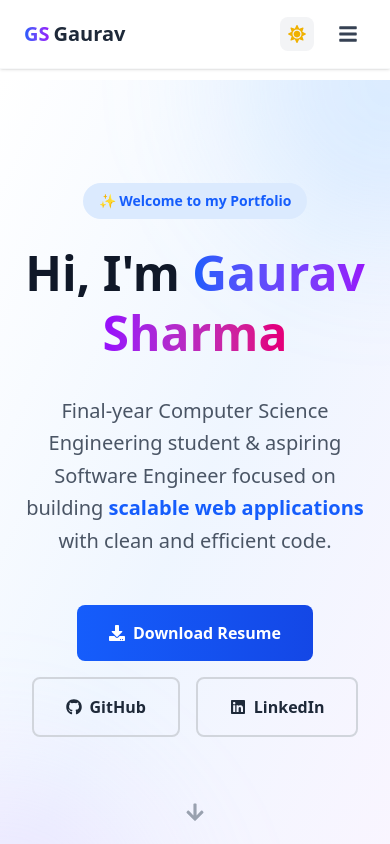
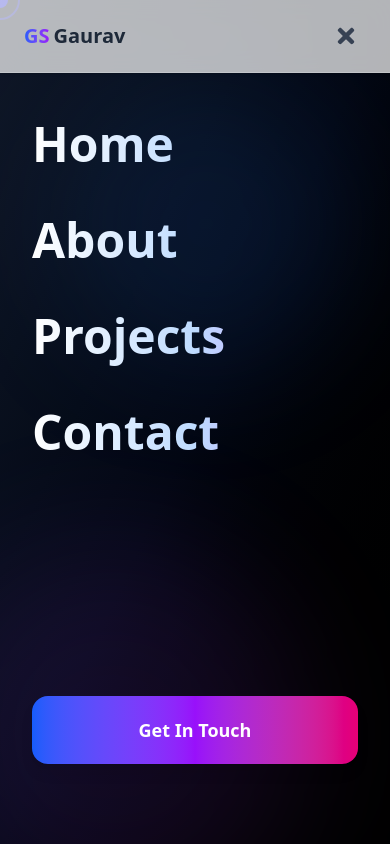
Before and after one commit to gauravvashisht07/GAURAV_PORTFOLIO, a React (Vite) app in the folder portfolio/: page / in a window 390 px wide. Both pictures are taken after a click on the button "Toggle Mobile Menu". Shown: the top 844 px of the page. Built offline with nearby package versions, Linux system fonts and the light colour scheme.

Commit message:
Mobile view navbar problem  solved and dark mode remove

```diff
--- a/portfolio/src/App.jsx
+++ b/portfolio/src/App.jsx
@@ -49,15 +49,23 @@ const App = () => {
 
       {/* Main content */}
       <main className="pt-20">
-        <Hero />
+        <section id="home">
+          <Hero />
+        </section>
         <Stats />
-        <About />
+        <section id="about">
+          <About />
+        </section>
         <Experience />
         <Skills />
-        <Projects />
+        <section id="projects">
+          <Projects />
+        </section>
         <Certificates />
         <Testimonials />
-        <Contact />
+        <section id="contact">
+          <Contact />
+        </section>
 
         {/* Footer */}
         <footer className="bg-gradient-to-r from-gray-900 to-black dark:from-black dark:to-gray-900 text-white py-12 text-center border-t border-gray-800 relative overflow-hidden">
--- a/portfolio/src/components/Navbar.jsx
+++ b/portfolio/src/components/Navbar.jsx
@@ -1,10 +1,9 @@
 import { useContext, useState } from "react";
 import { ThemeContext } from "../context/ThemeContext";
-import { FaMoon, FaSun, FaBars, FaTimes } from "react-icons/fa";
-import { motion, AnimatePresence } from "framer-motion";
+import { FaBars, FaTimes } from "react-icons/fa";
+import { motion } from "framer-motion";
 
 const Navbar = () => {
-  const { theme, toggleTheme } = useContext(ThemeContext);
   const [mobileOpen, setMobileOpen] = useState(false);
 
   const navItems = [
@@ -14,12 +13,25 @@ const Navbar = () => {
     { label: "Contact", id: "contact" },
   ];
 
-  const handleNavClick = () => {
+  const scrollToSection = (id) => {
+    const el = document.getElementById(id);
+    if (el) {
+      el.scrollIntoView({ behavior: "smooth", block: "start" });
+    }
+    setMobileOpen(false);
+  };
+
+  const handleMenuToggle = () => {
+    setMobileOpen(!mobileOpen);
+  };
+
+  const handleMenuClose = () => {
     setMobileOpen(false);
   };
 
   return (
-    <nav className="fixed top-0 left-0 w-full z-50 bg-white/70 dark:bg-gray-900/70 backdrop-blur-md border-b border-gray-200/30 dark:border-gray-800/30 shadow-sm transition-all">
+    <>
+      <nav className="fixed top-0 left-0 w-full z-40 bg-white/70 dark:bg-gray-900/70 backdrop-blur-md border-b border-gray-200/30 dark:border-gray-800/30 shadow-sm transition-all">
         <div className="max-w-7xl mx-auto px-6 py-4 flex justify-between items-center">
           {/* Logo / Name */}
           <motion.div
@@ -59,115 +71,86 @@ const Navbar = () => {
             ))}
           </motion.ul>
 
-        {/* Right Side - Theme Toggle & Mobile Menu */}
+          {/* Right Side - Mobile Menu */}
           <motion.div
             initial={{ opacity: 0, x: 20 }}
             animate={{ opacity: 1, x: 0 }}
             transition={{ duration: 0.5 }}
             className="flex items-center gap-4"
           >
-          {/* Theme Toggle */}
-          <motion.button
-            onClick={toggleTheme}
-            whileHover={{ scale: 1.1 }}
-            whileTap={{ scale: 0.95 }}
-            className="p-2 rounded-lg bg-gray-100 dark:bg-gray-800 hover:bg-gray-200 dark:hover:bg-gray-700 transition text-gray-700 dark:text-gray-300"
-            aria-label="Toggle Theme"
-          >
-            <AnimatePresence mode="wait">
-              {theme === "light" ? (
-                <motion.div
-                  key="moon"
-                  initial={{ rotate: -180, opacity: 0 }}
-                  animate={{ rotate: 0, opacity: 1 }}
-                  exit={{ rotate: 180, opacity: 0 }}
-                  transition={{ duration: 0.3 }}
-                >
-                  <FaMoon size={18} />
-                </motion.div>
-              ) : (
-                <motion.div
-                  key="sun"
-                  initial={{ rotate: -180, opacity: 0 }}
-                  animate={{ rotate: 0, opacity: 1 }}
-                  exit={{ rotate: 180, opacity: 0 }}
-                  transition={{ duration: 0.3 }}
-                >
-                  <FaSun size={18} className="text-yellow-500" />
-                </motion.div>
-              )}
-            </AnimatePresence>
-          </motion.button>
-
             {/* Mobile Menu Button */}
-          <motion.button
-            onClick={() => setMobileOpen(!mobileOpen)}
-            whileHover={{ scale: 1.05 }}
-            whileTap={{ scale: 0.95 }}
-            className="md:hidden p-2 rounded-lg text-gray-700 dark:text-gray-300 hover:bg-gray-100 dark:hover:bg-gray-800 transition z-40"
+            <button
+              onClick={handleMenuToggle}
+              className="md:hidden p-2 rounded-lg text-gray-700 dark:text-gray-300 hover:bg-gray-100 dark:hover:bg-gray-800 transition cursor-pointer"
               aria-label="Toggle Mobile Menu"
               type="button"
             >
-            <AnimatePresence mode="wait">
-              {mobileOpen ? (
-                <motion.div
-                  key="close"
-                  initial={{ rotate: -90, opacity: 0 }}
-                  animate={{ rotate: 0, opacity: 1 }}
-                  exit={{ rotate: 90, opacity: 0 }}
-                  transition={{ duration: 0.2 }}
-                >
-                  <FaTimes size={20} />
-                </motion.div>
-              ) : (
-                <motion.div
-                  key="open"
-                  initial={{ rotate: -90, opacity: 0 }}
-                  animate={{ rotate: 0, opacity: 1 }}
-                  exit={{ rotate: 90, opacity: 0 }}
-                  transition={{ duration: 0.2 }}
-                >
-                  <FaBars size={20} />
-                </motion.div>
-              )}
-            </AnimatePresence>
-          </motion.button>
+              {mobileOpen ? <FaTimes size={24} /> : <FaBars size={24} />}
+            </button>
           </motion.div>
         </div>
+      </nav>
 
-      {/* Mobile Menu - Clean & Simple */}
-      <AnimatePresence>
+      {/* Mobile Menu - Separate from nav bar */}
       {mobileOpen && (
+        <div
+          className="fixed top-0 left-0 w-full h-screen z-30 bg-gradient-to-br from-gray-900 via-gray-950 to-black flex flex-col overflow-hidden"
+          onClick={handleMenuClose}
+        >
+          {/* Decorative background elements */}
+          <div className="absolute top-20 right-10 w-72 h-72 bg-blue-500/10 rounded-full blur-3xl pointer-events-none" />
+          <div className="absolute -bottom-20 -left-20 w-96 h-96 bg-purple-500/10 rounded-full blur-3xl pointer-events-none" />
+
+          {/* Content that prevents close when clicked */}
+          <div
+            className="flex-1 flex flex-col pt-20 px-8 relative z-10"
+            onClick={(e) => e.stopPropagation()}
+          >
+            {/* Menu items */}
+            <nav className="flex flex-col gap-8 mt-8">
+              {navItems.map((item, index) => (
                 <motion.div
-            initial={{ opacity: 0, height: 0 }}
-            animate={{ opacity: 1, height: "auto" }}
-            exit={{ opacity: 0, height: 0 }}
-            transition={{ duration: 0.3 }}
-            className="md:hidden bg-white dark:bg-gray-900 border-t border-gray-200 dark:border-gray-800 shadow-lg"
-          >
-            <ul className="px-6 py-4 space-y-1 max-h-screen overflow-y-auto">
-              {navItems.map((item) => (
-                <motion.li
                   key={item.id}
-                  initial={{ opacity: 0, x: -20 }}
+                  initial={{ opacity: 0, x: -50 }}
                   animate={{ opacity: 1, x: 0 }}
-                  transition={{ duration: 0.2 }}
-                  style={{ pointerEvents: "auto" }}
+                  transition={{ delay: index * 0.1 }}
                 >
                   <a
                     href={`#${item.id}`}
-                    className="block px-4 py-3 text-gray-700 dark:text-gray-300 hover:text-blue-600 dark:hover:text-blue-400 hover:bg-gray-100 dark:hover:bg-gray-800 rounded-lg transition font-medium cursor-pointer"
-                    onClick={handleNavClick}
+                    onClick={(e) => {
+                      e.preventDefault();
+                      scrollToSection(item.id);
+                    }}
+                    className="text-5xl md:text-6xl font-black bg-gradient-to-r from-white via-blue-200 to-purple-400 bg-clip-text text-transparent hover:from-blue-400 hover:via-purple-300 hover:to-pink-400 transition-all duration-300 cursor-pointer block py-2 group"
                   >
-                    {item.label}
+                    <span className="inline-block group-hover:scale-110 transition-transform duration-300">{item.label}</span>
                   </a>
-                </motion.li>
+                </motion.div>
               ))}
-            </ul>
+            </nav>
+          </div>
+
+          {/* Bottom CTA */}
+          <motion.div
+            className="px-8 py-8 pb-20 relative z-10"
+            initial={{ opacity: 0, y: 20 }}
+            animate={{ opacity: 1, y: 0 }}
+            transition={{ delay: 0.4 }}
+          >
+            <a
+              href="#contact"
+              onClick={(e) => {
+                e.preventDefault();
+                scrollToSection("contact");
+              }}
+              className="w-full inline-flex items-center justify-center bg-gradient-to-r from-blue-600 via-purple-600 to-pink-600 text-white py-5 rounded-2xl font-bold text-lg cursor-pointer shadow-lg hover:shadow-2xl hover:shadow-purple-500/50 transition-all duration-300 transform hover:scale-105"
+            >
+              Get In Touch
+            </a>
           </motion.div>
+        </div>
       )}
-      </AnimatePresence>
-    </nav>
+    </>
   );
 };
 
```
Lines whose indentation alone changed are shown as unchanged.
